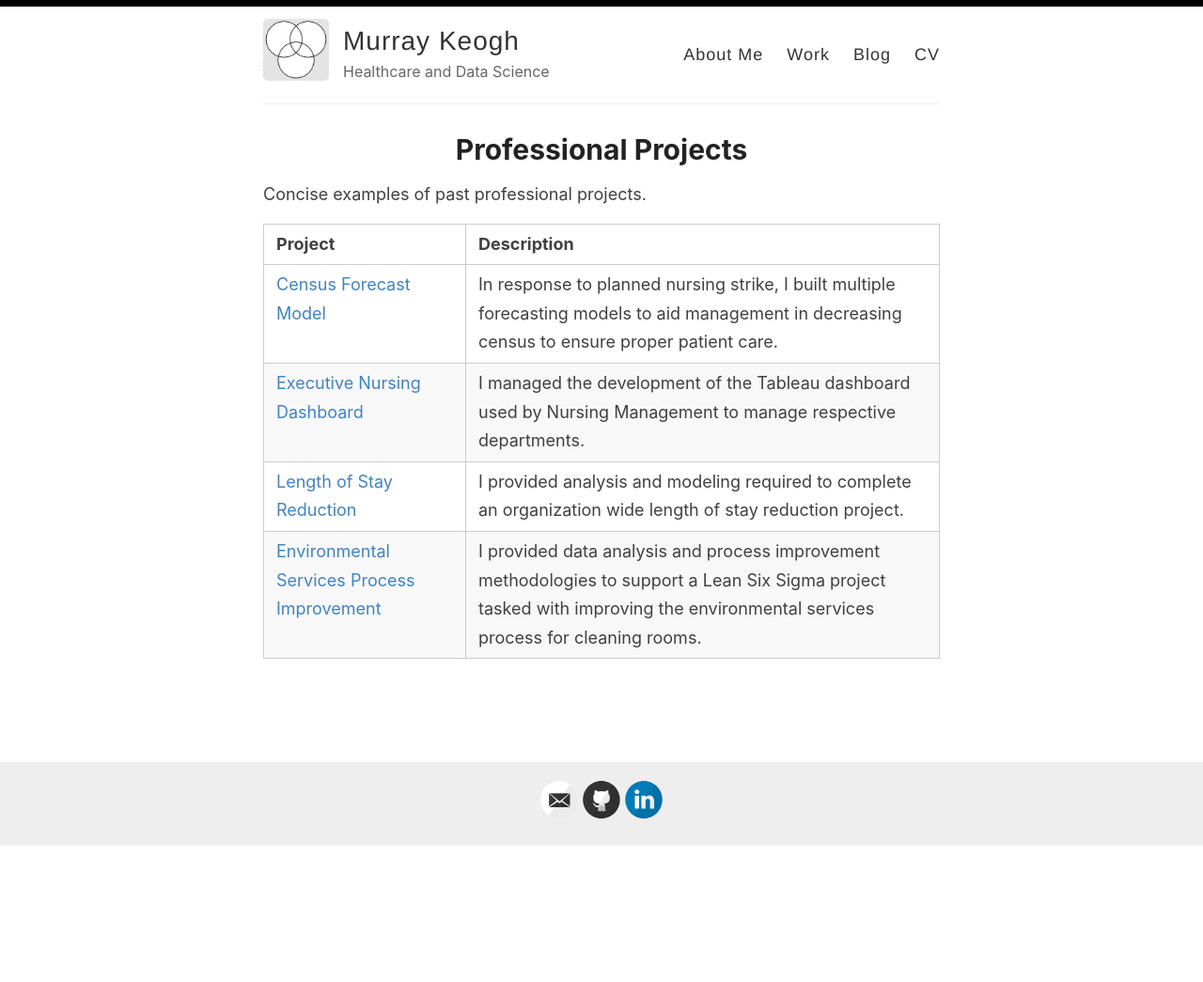
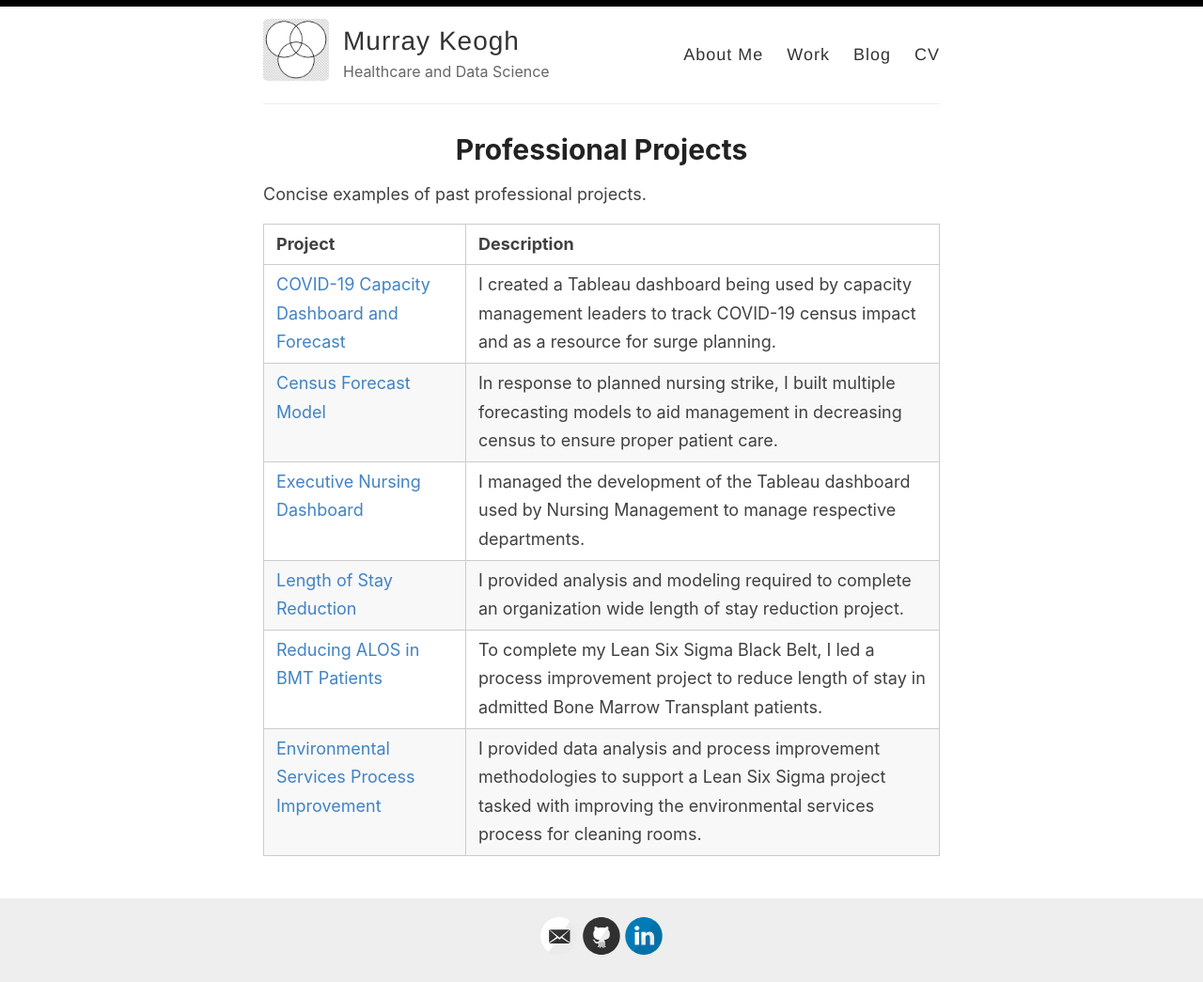
Before and after one commit to Murrkeys/Murrkeys.github.io, a Jekyll site: the page built from _pages/work.md, in a window 1280 px wide. Shown: the whole page at 94% size. Built offline with Jekyll 4.4.1, drawn with Linux system fonts in a browser that asks for light colours; before the commit the page ends 901 px from its top, so only the background shows below that.

Commit message:
Update work.md

```diff
--- a/_pages/work.md
+++ b/_pages/work.md
@@ -9,7 +9,9 @@ Concise examples of past professional projects.
 
 |Project | Description|
 |------------ | -------------|
+|<a href="/documents/C19Dash.pdf">COVID-19 Capacity Dashboard and Forecast</a>| I created a Tableau dashboard being used by capacity management leaders to track COVID-19 census impact and as a resource for surge planning.|
 |<a href="/documents/Nursing Strike Forecast Model.pdf">Census Forecast Model</a> | In response to planned nursing strike, I built multiple forecasting models to aid management in decreasing census to ensure proper patient care.|
 |<a href="/documents/Nursing Executive Dashboard.pdf">Executive Nursing Dashboard</a>| I managed the development of the Tableau dashboard used by Nursing Management to manage respective departments.|
 |<a href="/documents/Length of Stay Reduction Project.pdf">Length of Stay Reduction</a>| I provided analysis and modeling required to complete an organization wide length of stay reduction project.|
+|<a href="/documents/LSS.pdf">Reducing ALOS in BMT Patients</a>| To complete my Lean Six Sigma Black Belt, I led a process improvement project to reduce length of stay in admitted Bone Marrow Transplant patients.|
 |<a href="/documents/EVS Analysis.pdf">Environmental Services Process Improvement</a>| I provided data analysis and process improvement methodologies to support a Lean Six Sigma project tasked with improving the environmental services process for cleaning rooms.|
```
